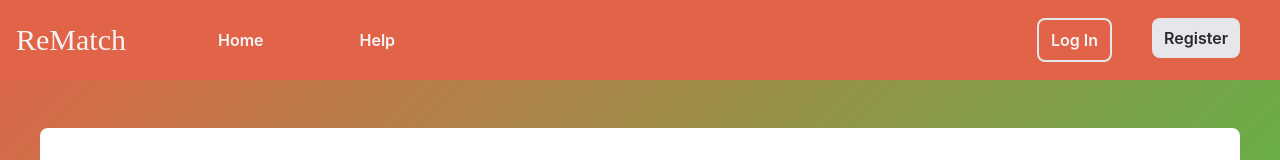
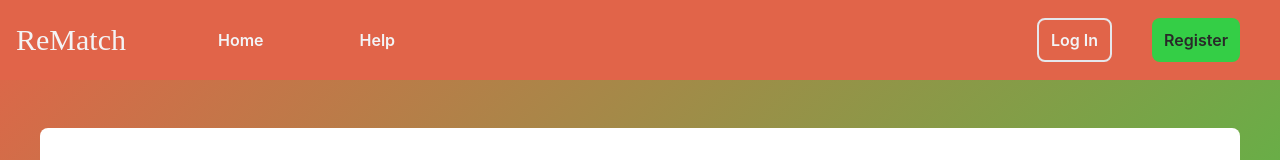
Before and after one commit to JonBabao/rematch, a Next.js app: page /dashboard/home in a window 1280 px wide. Shown: the top 160 px of the page. Built offline with nearby package versions, Linux system fonts and the light colour scheme; no server answers; the database is empty.

Commit message:
Update UI for TopNav

```diff
--- a/src/app/components/TopNav.tsx
+++ b/src/app/components/TopNav.tsx
@@ -59,10 +59,10 @@ const TopNav: React.FC = () => {
 
                 <div className="flex gap-10 mr-10 font-semibold text-base">
                     {user ? (
-                        <>  <Link href="/dashboard/createPost">
+                        <>  <Link href="/dashboard/reportPost">
                                 <button className="flex justify-center items-center p-2 gap-2 hover:underline">
                                     <FiPlus size={25} />
-                                    Create
+                                    Report Missing Item
                                 </button>
                             </Link>
                             <Link href="/auth/login">
@@ -83,7 +83,7 @@ const TopNav: React.FC = () => {
                                 </button>
                             </Link>
                             <Link href="/auth/register">
-                                <button className="p-2 px-3 rounded-lg bg-gray-200 text-[#292929] hover:bg-gray-100">
+                                <button className="bg-[#34ce46] p-2.5 px-3 rounded-lg text-[#292929] hover:bg-green-500">
                                     Register
                                 </button>
                             </Link>
```
